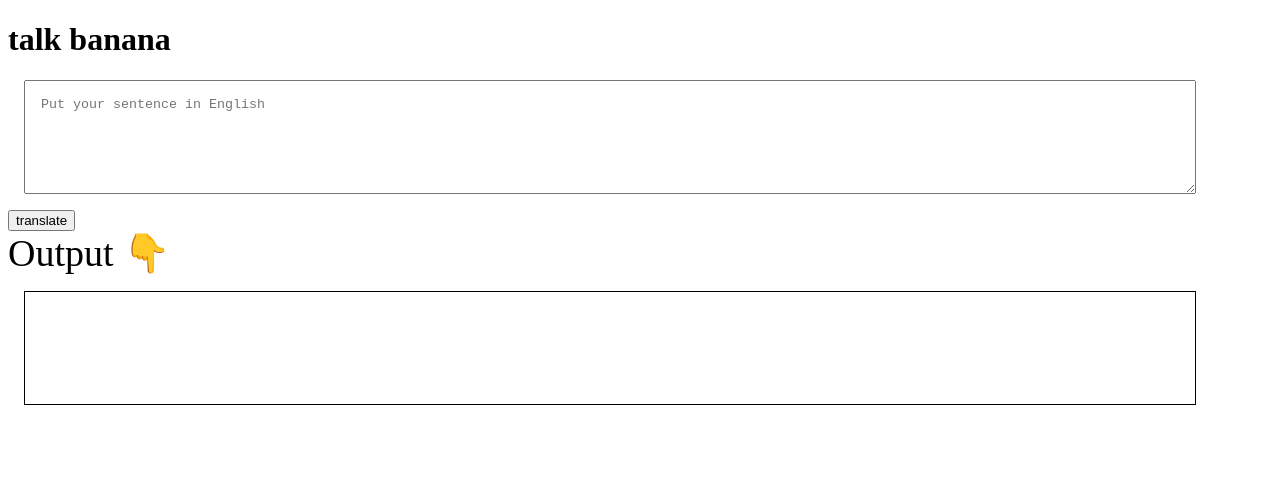
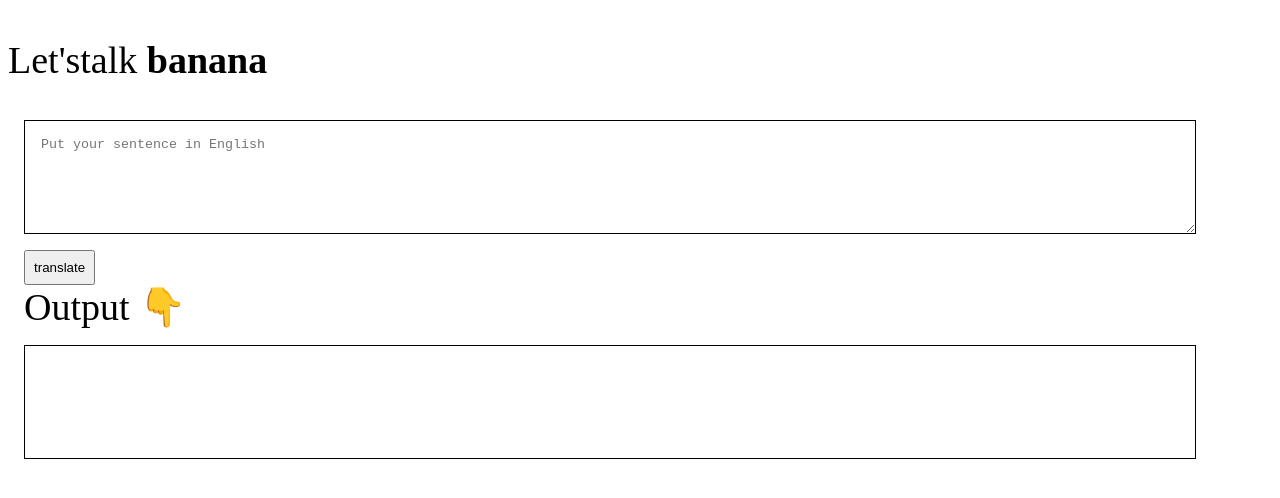
Before and after one commit to ayusshhh0/Translator, a plain HTML site: page index.html in a window 1280 px wide. Drawn offline with Linux system fonts and the light colour scheme.

Commit message:
Update index.html

```diff
--- a/index.html
+++ b/index.html
@@ -6,6 +6,7 @@
     <title>translator</title>
     <style>
         textarea{
+            border: 0.5px solid black;
             width: 90%;
             height: 10vh;
             display: block;
@@ -21,15 +22,20 @@
             margin: 1rem;
             padding: 1rem;
         }
+
+        #btn-translate{
+            padding: 0.5rem;
+            margin-left: 1rem;
+        }
     </style>
 </head>
 <body>
-    <h1>talk banana</h1>
+    <p style="font-size: 38px;">Let'stalk <b>banana</b></p>
     <textarea id="text-Input"
     placeholder="Put your sentence in English"></textarea>
     <button id="btn-translate">translate</button>
 
-    <div style="font-size: 38px;"> Output 👇 </div>
+    <div style="font-size: 38px; margin-left: 1rem"> Output 👇 </div>
     <div id="output"></div>
     <script src="app.js" type="text/javascript"></script>
 </body>
```
